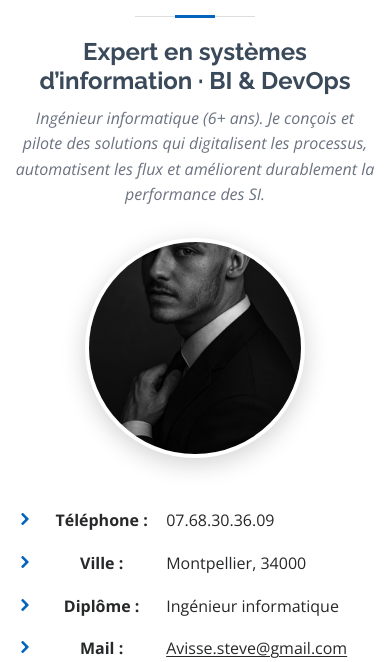
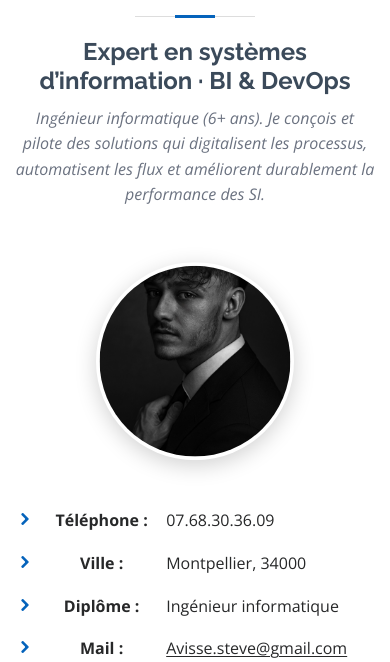
Before and after one commit to avisse/site-chants, a PHP site: page / in a window 390 px wide. Shown: the part 944-1606 px from the top of the page. Run offline with PHP 8.4, Linux system fonts and the light colour scheme; some libraries are stand-ins or nearby versions.

Commit message:
Update style.css

```diff
--- a/assets/css/style.css
+++ b/assets/css/style.css
@@ -63,11 +63,23 @@ h1, h2, h3, h4, h5, h6 {
   width: 350px;
   height: 350px;
   object-fit: cover;
-  object-position: 50% 72%;  /* <— décale la zone visible vers le bas (tête plus basse) */
+  object-position: 50% 50%;   /* re-centre proprement */
   border-radius: 50%;
   background: #fff;
   padding: 6px;
   box-shadow: 0 6px 24px rgba(0,0,0,.18);
+
+  /* >>> dézoom + descente de la tête dans le cadre <<< */
+  transform: translateY(8%) scale(.88);
+  transform-origin: center;
+}
+
+/* Mobile */
+@media (max-width: 991.98px){
+  .profile-pic{
+    width: 240px; height: 240px;
+    transform: translateY(6%) scale(.90);
+  }
 }
 
 /* Centrer et respirer la colonne image */
```
